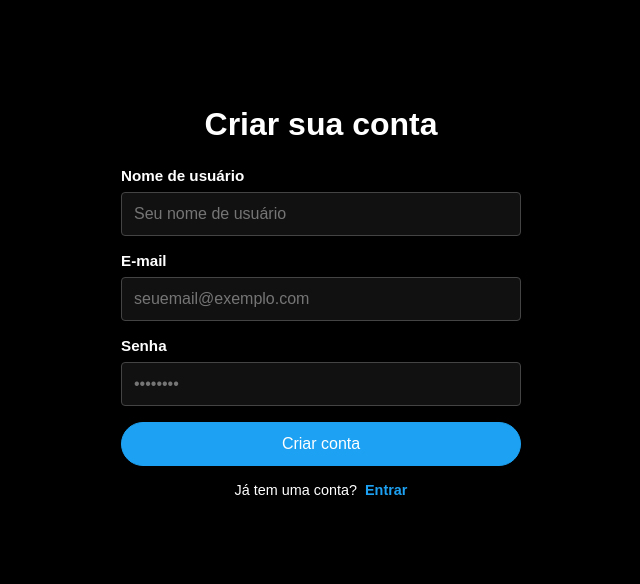
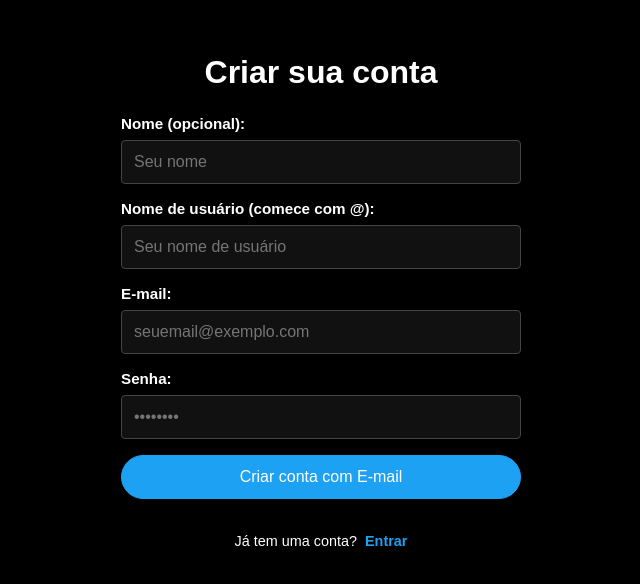
Before and after one commit to csarsantos96/xclone-FRONT, a React (Create React App) app: page /signup in a window 1280 px wide. Shown: the part 134-718 px from the top of the page, without its empty margins (319-959 px from the left). Built offline with nearby package versions, Linux system fonts and the light colour scheme; no server answers.

Commit message:
ajustando o profile e o layout100

```diff
--- a/package.json
+++ b/package.json
@@ -24,6 +24,7 @@
     "process": "^0.11.10",
     "react": "^18.2.0",
     "react-dom": "^18.2.0",
+    "react-icons": "^5.5.0",
     "react-router-dom": "^6.14.2",
     "react-scripts": "5.0.1",
     "stream-browserify": "^3.0.0",
--- a/src/components/LandingPage.css
+++ b/src/components/LandingPage.css
@@ -120,17 +120,15 @@
 
 .link {
   width: 300px;
-  display: inline-block;        /* Garante que respeite altura e largura do padding */
+  display: inline-block;
   padding: 10px 16px;
-
-  border-radius: 9999px;        /* "Pílula" */
+  border-radius: 9999px;
   background-color: #1d9bf0;
   color: #fff;
-  text-decoration: none;        /* Remove sublinhado padrão */
+  text-decoration: none;
   cursor: pointer;
   text-align: center;
 
-  /* Transição suave ao hover */
   transition: background-color 0.2s ease, color 0.2s ease;
 
 }
--- a/src/components/Login.js
+++ b/src/components/Login.js
@@ -2,16 +2,19 @@ import React, { useState } from 'react';
 import { signInWithEmailAndPassword, signInWithPopup } from 'firebase/auth';
 import { auth, googleProvider } from '../firebaseConfig';
 import GoogleLoginButton from './GoogleLoginButton';
+import { useNavigate } from 'react-router-dom';
 import './Login.css';
 
 function Login() {
   const [email, setEmail] = useState('');
   const [senha, setSenha] = useState('');
+  const navigate = useNavigate(); // Hook para redirecionar
 
   const loginComEmailESenha = async () => {
     try {
       await signInWithEmailAndPassword(auth, email, senha);
       console.log("Logado com email/senha");
+      navigate('/feed'); // Redireciona para o feed
     } catch (error) {
       console.error("Erro no login por email:", error.message);
     }
@@ -21,6 +24,7 @@ function Login() {
     try {
       await signInWithPopup(auth, googleProvider);
       console.log("Logado com Google");
+      navigate('/feed'); // Redireciona para o feed
     } catch (error) {
       console.error("Erro no login com Google:", error.message);
     }
@@ -29,8 +33,6 @@ function Login() {
   return (
     <div className="container">
       <h2 className="title">Login</h2>
-
-      {/* Se desejar exibir mensagens de erro, adicione aqui */}
 
       <div className="form">
         <label className="label" htmlFor="email">Email</label>
@@ -56,9 +58,6 @@ function Login() {
         </button>
       </div>
 
-
-
-
       {/* Componente de login com Google */}
       <GoogleLoginButton onGoogleLogin={loginComGoogle} className="button google-button"/>
     </div>
--- a/src/components/SingUpPage.jsx
+++ b/src/components/SingUpPage.jsx
@@ -1,56 +1,99 @@
 import React, { useState } from 'react';
 import { auth } from "../firebaseConfig";
-import { createUserWithEmailAndPassword } from "firebase/auth";
+import { createUserWithEmailAndPassword, signInWithPopup, GoogleAuthProvider, updateProfile } from "firebase/auth";
 import { useNavigate } from 'react-router-dom';
+import GoogleLoginButton from './GoogleLoginButton'; //
 import './SignUpPage.css';
 
 function SignUpPage() {
   const [username, setUsername] = useState('');
+  const [name, setName] = useState(''); // opcional, se quiser atualizar o display name
   const [email, setEmail] = useState('');
   const [password, setPassword] = useState('');
+  const [error, setError] = useState('');
 
   const navigate = useNavigate();
 
-const handleSignUp = async (e) => {
+  // Fluxo de cadastro com e-mail/senha
+  const handleSignUpEmail = async (e) => {
     e.preventDefault();
     try {
-    // Cria o usuário no Firebase
+      // Cria o usuário no Firebase com e-mail e senha
       const userCredential = await createUserWithEmailAndPassword(auth, email, password);
       console.log("Usuário criado no Firebase:", userCredential.user);
 
+      // Atualiza o display name, se desejar
+      if (name) {
+        await updateProfile(userCredential.user, { displayName: name });
+      }
+
       const firebaseUid = userCredential.user.uid;
+      const token = await userCredential.user.getIdToken();
 
       // Envia os dados para o backend para inserir no PostgreSQL
       const response = await fetch('http://localhost:8000/api/accounts/createUser/', {
         method: 'POST',
         headers: {
           'Content-Type': 'application/json',
-        'Authorization': `Token ${localStorage.getItem('authToken')}`,
+          'Authorization': `Bearer ${token}`,
         },
         body: JSON.stringify({
           firebaseUid,
           username,
-        email
+
+          email,
         })
       });
-
 
       const data = await response.json();
       console.log('Resposta do backend:', data);
 
       if (data.detail && data.detail.includes("Verifique seu e-mail")) {
-        // Aqui, podemos redirecionar o usuário para uma página de instrução
-        // ou apenas exibir uma mensagem informando que o e-mail foi enviado
         navigate('/check-your-email');
       } else {
-        // Caso haja algum erro, você pode exibir uma mensagem apropriada
-        alert('Erro ao criar conta. Tente novamente.');
+        navigate('/feed');
       }
-  } catch (error) {
-      console.error("Erro no cadastro:", error.message);
-      if (error.code === 'auth/email-already-in-use'){
-        alert('Este e-mail já está registrado. Tente usar outro.');
+    } catch (err) {
+      console.error("Erro no cadastro com e-mail:", err.message);
+      if (err.code === 'auth/email-already-in-use') {
+        setError('Este e-mail já está registrado. Tente usar outro.');
+      } else {
+        setError(err.message);
       }
+    }
+  };
+
+  // Fluxo de cadastro/login com Google
+  const handleSignUpGoogle = async () => {
+    try {
+      const provider = new GoogleAuthProvider();
+      const userCredential = await signInWithPopup(auth, provider);
+      console.log("Usuário logado com Google:", userCredential.user);
+
+      const firebaseUid = userCredential.user.uid;
+      const token = await userCredential.user.getIdToken();
+
+      // Envia os dados para o backend
+      const response = await fetch('http://localhost:8000/api/accounts/createUser/', {
+        method: 'POST',
+        headers: {
+          'Content-Type': 'application/json',
+          'Authorization': `Bearer ${token}`,
+        },
+        body: JSON.stringify({
+          firebaseUid,
+          username: userCredential.user.displayName, // ou peça para o usuário definir um username adicional, se necessário
+          email: userCredential.user.email,
+        })
+      });
+
+      const data = await response.json();
+      console.log('Resposta do backend:', data);
+
+      navigate('/feed');
+    } catch (err) {
+      console.error("Erro no cadastro/login com Google:", err.message);
+      setError('Erro ao autenticar com o Google. Tente novamente.');
     }
   };
 
@@ -58,9 +101,22 @@ return (
     <div className="signup-container">
       <h1 className="signup-heading">Criar sua conta</h1>
 
-    <form className="signup-form" onSubmit={handleSignUp}>
+      {error && <p className="error-msg">{error}</p>}
+
+      <form className="signup-form" onSubmit={handleSignUpEmail}>
         <div className="form-group">
-        <label htmlFor="username">Nome de usuário</label>
+          <label htmlFor="name">Nome (opcional):</label>
+          <input
+            id="name"
+            type="text"
+            placeholder="Seu nome"
+            value={name}
+            onChange={(e) => setName(e.target.value)}
+          />
+        </div>
+
+        <div className="form-group">
+          <label htmlFor="username">Nome de usuário (comece com @):</label>
           <input
             id="username"
             type="text"
@@ -72,7 +128,7 @@ return (
         </div>
 
         <div className="form-group">
-        <label htmlFor="email">E-mail</label>
+          <label htmlFor="email">E-mail:</label>
           <input
             id="email"
             type="email"
@@ -84,7 +140,7 @@ return (
         </div>
 
         <div className="form-group">
-        <label htmlFor="password">Senha</label>
+          <label htmlFor="password">Senha:</label>
           <input
             id="password"
             type="password"
@@ -96,9 +152,14 @@ return (
         </div>
 
         <button type="submit" className="signup-btn">
-        Criar conta
+          Criar conta com E-mail
         </button>
       </form>
+
+      <br />
+
+      {/* Botão para autenticação via Google */}
+      <GoogleLoginButton onClick={handleSignUpGoogle} />
 
       <p className="login-redirect">
         Já tem uma conta? <a href="/login" className="login-link">Entrar</a>
--- a/src/components/TweetCard.jsx
+++ b/src/components/TweetCard.jsx
@@ -1,4 +1,3 @@
-// TweetCard.jsx
 import React, { useState } from 'react';
 import axios from 'axios';
 import './TweetCard.css';
@@ -76,7 +75,6 @@ function TweetCard({ tweet, token, onDelete, onLiked, onRepost }) {
           },
         }
       );
-      // response.data contém o novo tweet
       if (onRepost) onRepost(response.data);
       alert('Tweet repostado com sucesso!');
     } catch (error) {
@@ -86,7 +84,16 @@ function TweetCard({ tweet, token, onDelete, onLiked, onRepost }) {
 
   return (
     <div className="tweet-card">
-      <div className="author">{tweet.author?.username || 'Anônimo'}</div>
+      <div className="author">
+        {tweet.author ? (
+          <>
+            <div className="author-name">{tweet.author.name}</div>
+            <div className="author-username">@{tweet.author.username}</div>
+          </>
+        ) : (
+          'Anônimo'
+        )}
+      </div>
       <div>{tweet.content}</div>
       {tweet.media && (
         <div className="tweet-image-wrapper">
```
Also changed, not shown: 1 other file (tests, documents, lock files or other folders). Lines whose indentation alone changed are shown as unchanged.
